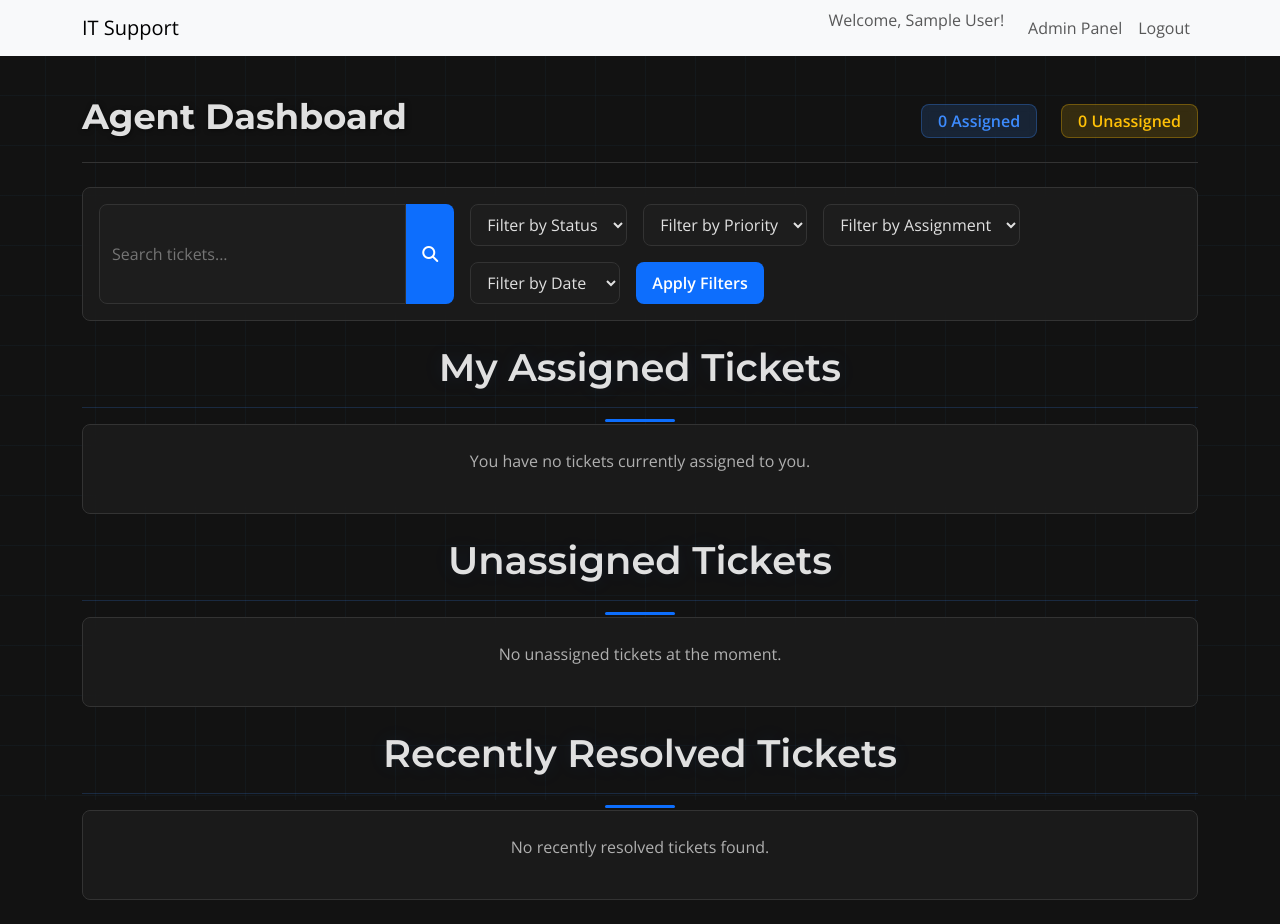
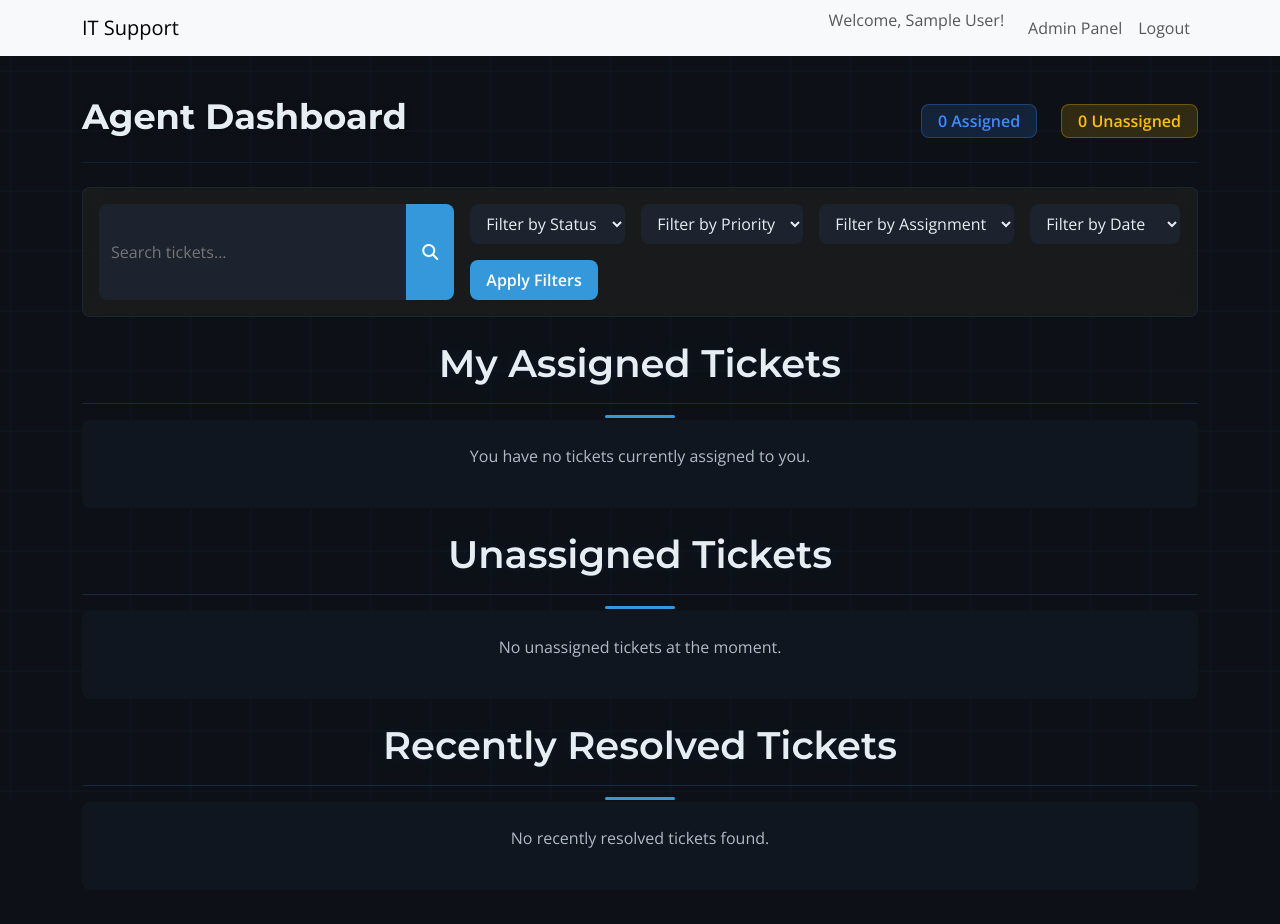
Before and after one commit to amair6190/final-deploy, a Django app: page /tickets/agent/dashboard/ in a window 1280 px wide. After the commit the page ends 848 px from the top, so only its background shows below. Run offline with Django 5.2, Linux system fonts and the light colour scheme; the visitor is signed in with stand-in values (Sample User, id 1); data that the repository does not hold is empty; some libraries are stand-ins or nearby versions.

Commit message:
Your commit message

```diff
--- a/static/css/dashboard_solvit_theme.css
+++ b/static/css/dashboard_solvit_theme.css
@@ -5,15 +5,21 @@
 
 /* Using the established SolvIT color palette and base styles */
 :root {
-    --solvit-blue: #0d6efd;
-    --solvit-blue-dark: #0a58ca;
+    --solvit-blue: #3498db;
+    --solvit-blue-dark: #2980b9;
     --solvit-blue-light: #3d8bfd;
-    --solvit-black-bg: #121212;
-    --solvit-bg-dark: #121212;
-    --solvit-card-bg: #101620; /* Updated card background color */
-    --solvit-text-primary: #e0e0e0;
-    --solvit-text-secondary: #b0b0b0;
-    --solvit-border-color: #333; /* A bit lighter for better visibility */
+    --solvit-blue-transparent-1: rgba(52, 152, 219, 0.05);
+    --solvit-blue-transparent-2: rgba(52, 152, 219, 0.25);
+
+    --solvit-black-bg: #0d1117;
+    --solvit-showcase-bg: #0A192F;
+    --solvit-form-bg: #101620;
+    --solvit-input-bg: #1C232E;
+    --solvit-input-bg-focus: #222B38;
+
+    --solvit-text-primary: #E6EDF3;
+    --solvit-text-secondary: #B0BAC6;
+    --solvit-border-color: rgba(52, 152, 219, 0.1);
     --solvit-shadow: 0 5px 20px rgba(0, 0, 0, 0.3);
     --solvit-glow-hover: 0 0 15px rgba(13, 110, 253, 0.4);
     --solvit-pulse-glow: 0 0 25px rgba(13, 110, 253, 0.6);
@@ -46,14 +52,14 @@
     background-image:
         linear-gradient(var(--solvit-blue-transparent-1) 1px, transparent 1px),
         linear-gradient(90deg, var(--solvit-blue-transparent-1) 1px, transparent 1px);
-    background-size: 50px 50px;
-    animation: animatedBackgroundGrid 180s linear infinite;
+    background-size: 60px 60px;
+    animation: animatedBackgroundGrid 200s linear infinite;
     pointer-events: none;
 }
 
 @keyframes animatedBackgroundGrid {
     from { background-position: 0 0; }
-    to { background-position: -1500px -1500px; }
+    to { background-position: -1800px -1800px; }
 }
 
 /* Add the blue transparency variables from registration theme */
@@ -236,11 +242,19 @@
 
 .search-input {
     flex: 1;
-    background: rgba(30, 30, 30, 0.8);
-    border: 1px solid var(--solvit-border-color);
+    background-color: var(--solvit-input-bg);
+    border: 1px solid rgba(var(--solvit-blue), 0.2);
     border-radius: var(--border-radius) 0 0 var(--border-radius);
     color: var(--solvit-text-primary);
     padding: 8px 12px;
+    transition: border-color 0.2s ease, box-shadow 0.2s ease, background-color 0.2s ease;
+}
+
+.search-input:focus {
+    border-color: var(--solvit-blue);
+    box-shadow: 0 0 0 0.2rem var(--solvit-blue-transparent-2);
+    outline: none;
+    background-color: var(--solvit-input-bg-focus);
 }
 
 .search-btn {
@@ -265,12 +279,20 @@
 }
 
 .filter-select {
-    background: rgba(30, 30, 30, 0.8);
-    border: 1px solid var(--solvit-border-color);
+    background-color: var(--solvit-input-bg);
+    border: 1px solid rgba(var(--solvit-blue), 0.2);
     border-radius: var(--border-radius);
     color: var(--solvit-text-primary);
     padding: 8px 12px;
     min-width: 150px;
+    transition: border-color 0.2s ease, box-shadow 0.2s ease, background-color 0.2s ease;
+}
+
+.filter-select:focus {
+    border-color: var(--solvit-blue);
+    box-shadow: 0 0 0 0.2rem var(--solvit-blue-transparent-2);
+    outline: none;
+    background-color: var(--solvit-input-bg-focus);
 }
 
 .apply-filters-btn, .clear-filters-btn {
@@ -471,14 +493,14 @@
 }
 
 .empty-section {
-    background: rgba(30, 30, 30, 0.7);
+    background-color: var(--solvit-form-bg);
     border-radius: var(--border-radius);
     padding: var(--spacing-lg);
     text-align: center;
     color: var(--solvit-text-secondary);
     margin-bottom: var(--spacing-lg);
     backdrop-filter: blur(10px);
-    border: 1px solid var(--solvit-border-color);
+    border: 1px solid rgba(var(--solvit-blue), 0.1);
 }
 
 /* Priority Badge Colors */
```
Also changed, not shown: static/css/registration_solvit_theme.css (+8 -11 lines), static/css/ticket_detail_solvit_theme.css (added).
